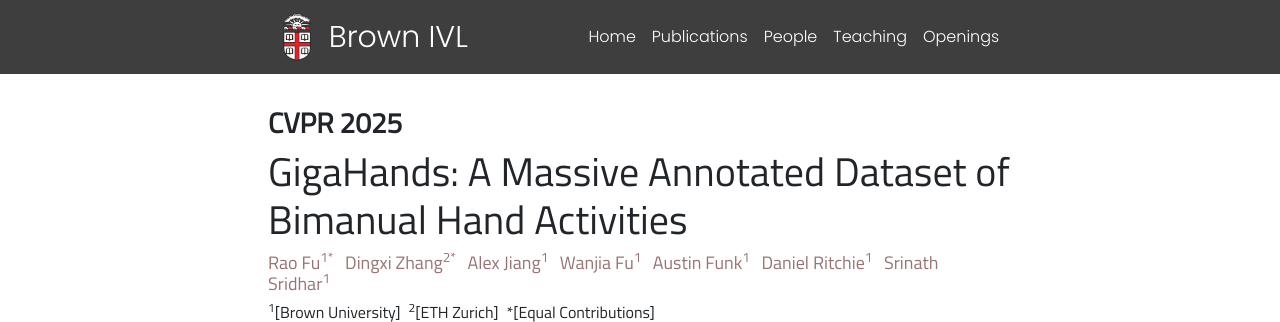
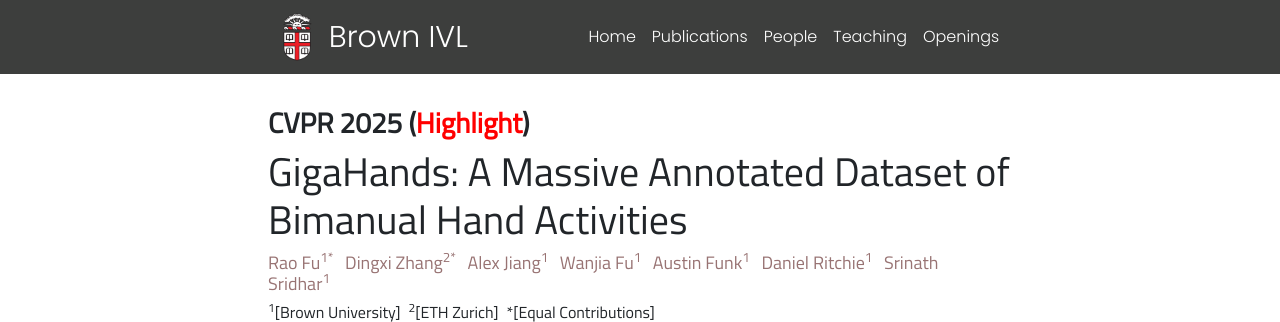
Before and after one commit to brown-ivl/brown-ivl.github.io, a Jekyll site: the page built from research/gigahands.md, in a window 1280 px wide and 900 px high, cut to the strip 0-322 px from the top of the window. Built offline with Jekyll 4.4.1, drawn with Linux system fonts in a browser that asks for light colours.

Commit message:
update gigahand highlight

```diff
--- a/research/gigahands.md
+++ b/research/gigahands.md
@@ -34,7 +34,7 @@
   - "<sup>1</sup>[Brown University]"
   - "<sup>2</sup>[ETH Zurich]"
   - "*[Equal Contributions]"
-journal: CVPR 2025
+journal: "CVPR 2025 (<span style=\"color:red\">Highlight</span>)"
 redirect_from:
   - add redirect_path here
   - another path here
```
